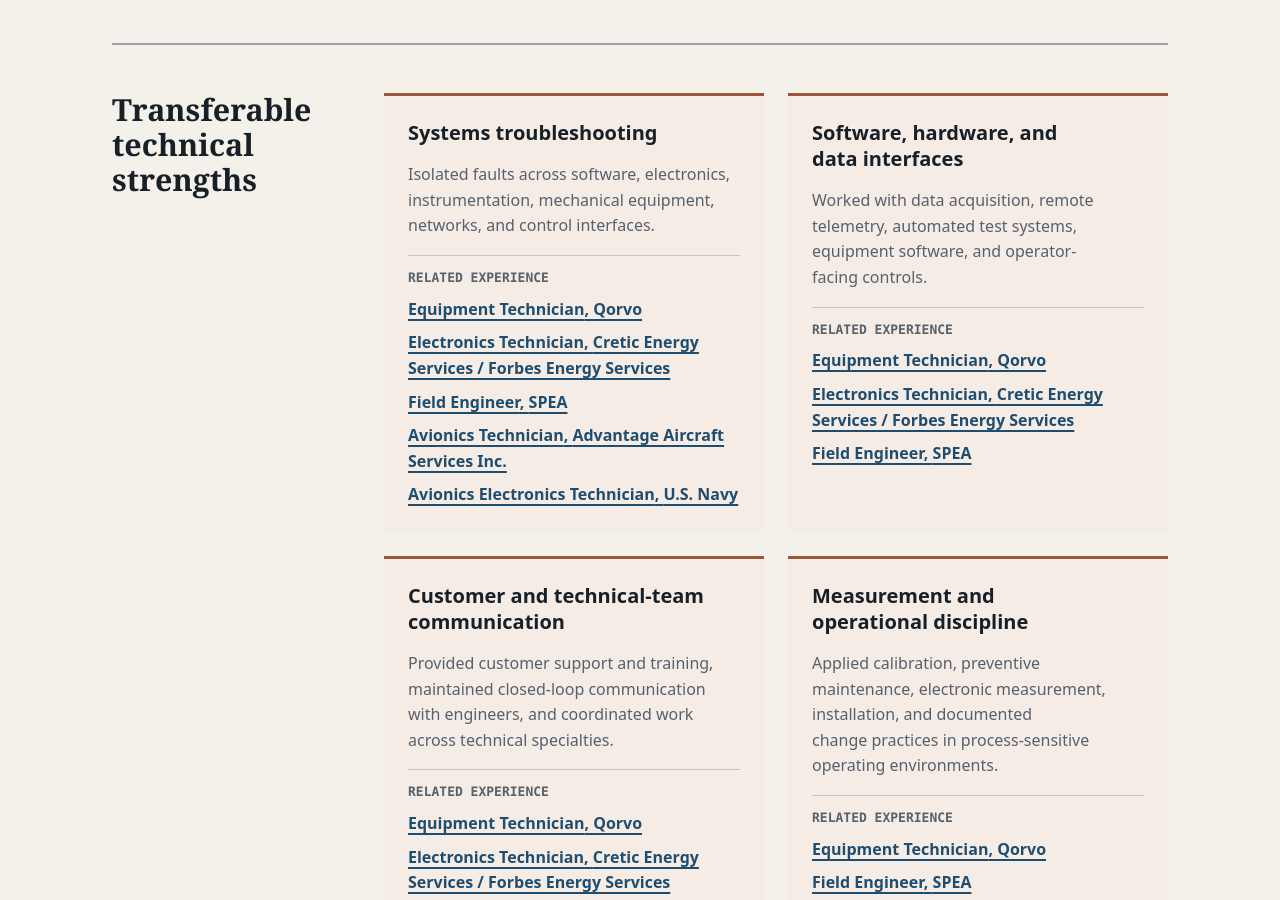
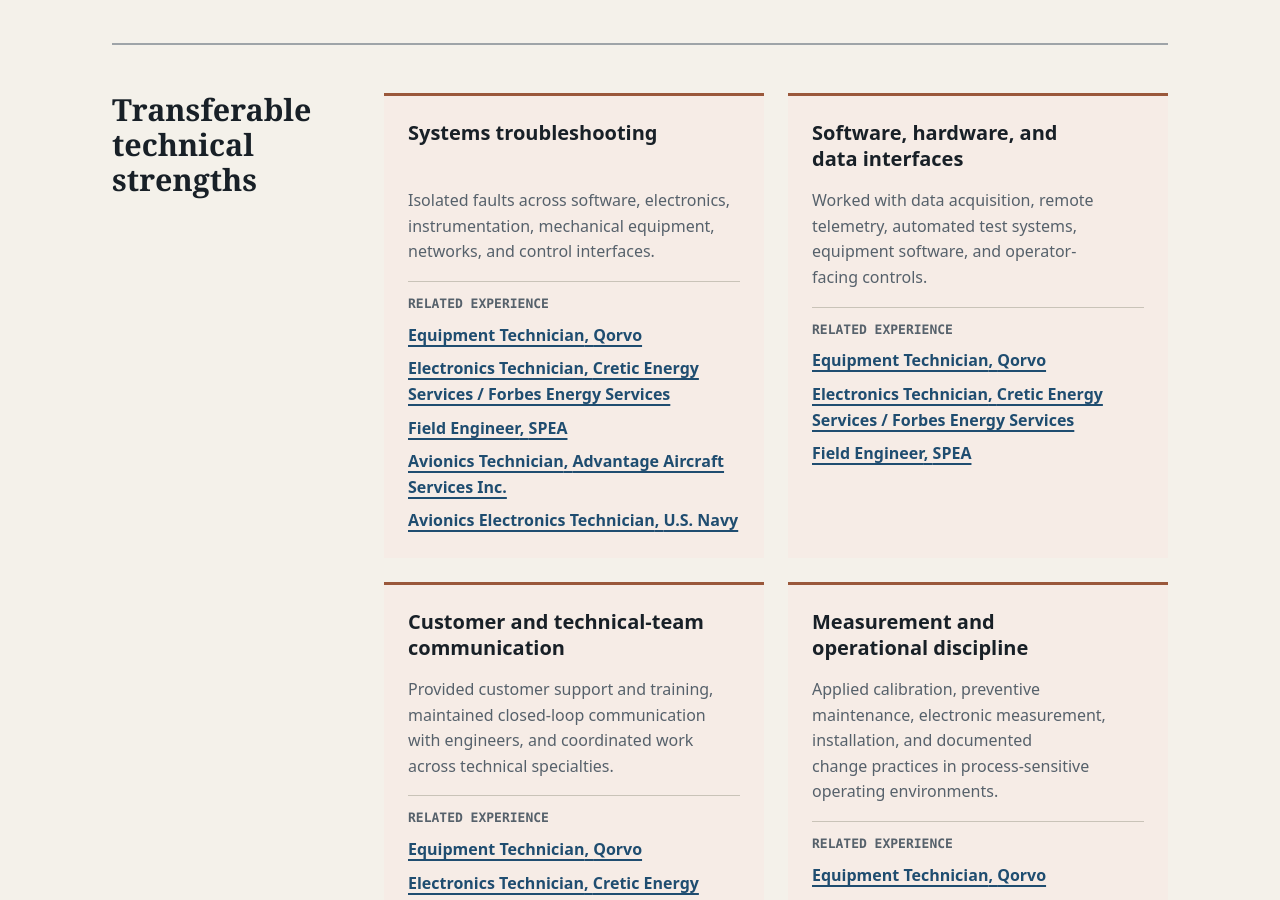
Before and after one commit to Hone648/portfolio, a Next.js app: page /about in a window 1280 px wide. Shown: the part 1080-1980 px from the top of the page. Built offline with nearby package versions, Linux system fonts and the light colour scheme; no server answers.

Commit message:
fix: align resume strength cards (#53)

```diff
--- a/components/profile/profile-page.module.css
+++ b/components/profile/profile-page.module.css
@@ -307,6 +307,7 @@
   color: var(--color-text);
   font-size: 1.25rem;
   line-height: 1.3;
+  min-block-size: calc(2 * 1.3em);
 }
 
 .transferableStrength > p {
@@ -408,6 +409,10 @@
   .compact .relatedProjectLinks {
     grid-column: 1;
   }
+
+  .transferableStrength h3 {
+    min-block-size: 0;
+  }
 }
 
 @media (max-width: 40rem) {
```
